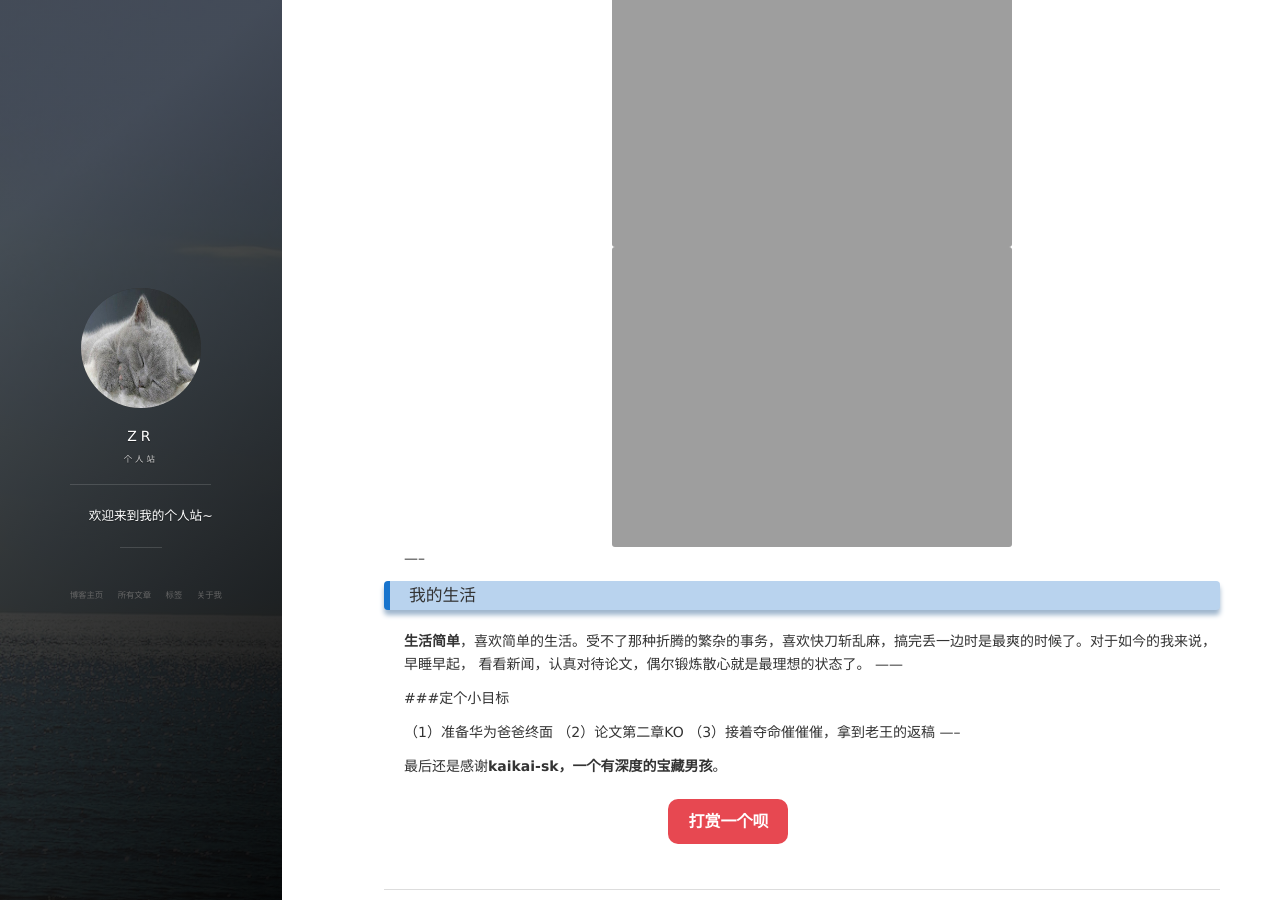
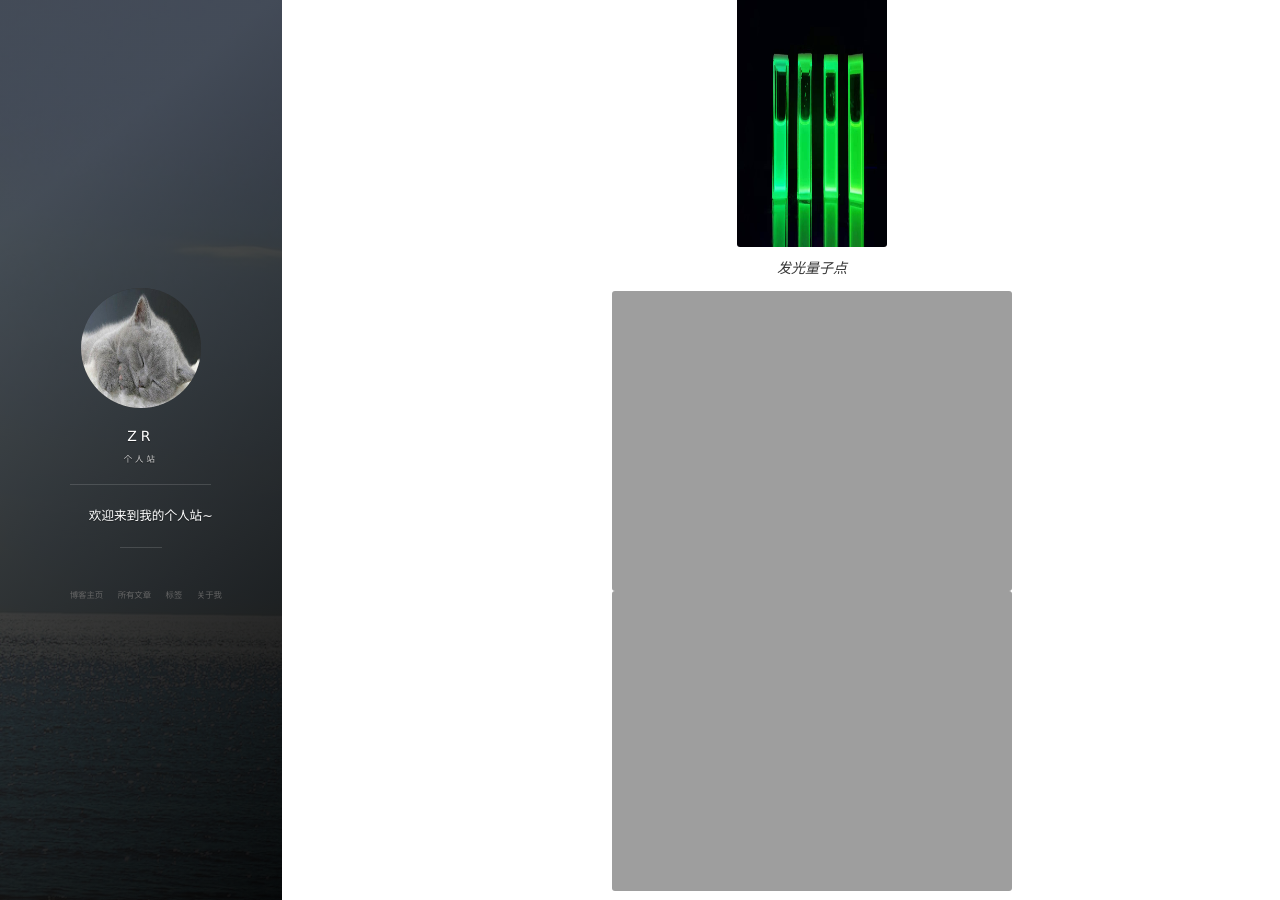
Before and after one commit to RR-tonic/RR-tonic.github.io, a Jekyll site: the page built from _posts/2020-01-11-dairy .md, in a window 1280 px wide and 900 px high, scrolled down 572 px. Built offline with Jekyll 4.4.1, drawn with Linux system fonts in a browser that asks for light colours; nearby versions of some CDN libraries; comment, search, counter and statistics services are not loaded.

Commit message:
upload pic

```diff
--- a/_posts/2020-01-11-dairy .md
+++ b/_posts/2020-01-11-dairy .md
@@ -23,8 +23,17 @@ tags: 博客
 叹，咋还没读完书呢？这书，越读越迷茫，没觉得自己创造了什么价值。隐隐觉得自己眼界还太窄，希望在生活中不管是拱paper,还是拱offer，
 又或是向更高更快更强拱，都要接着努力努力再努力。
 
+<p align="center">
+	<img src="http://rr-tonic-rr.github.io/images/posts/rr_dairy1/fa_guang_liang_zi_dian.jpg"
+	       alt="Sample"  width="150" height="300">
+	<p align="center">
+		<em>发光量子点</em>
+	</p>
+</p>
+
+
 ![发光量子点](http://rr-tonic-rr.github.io/images/posts/rr_dairy1/fa_guang_liang_zi_dian.jpg =150x300)
-![LED](http://rr-tonic-rr.github.io/images/posts/rr_dairy1/led.jpg =150x300 )
+![LED](http://rr-tonic-rr.github.io/images/posts/rr_dairy1/led.jpg =150x300)
 -----
 
 ### 我的生活
```
